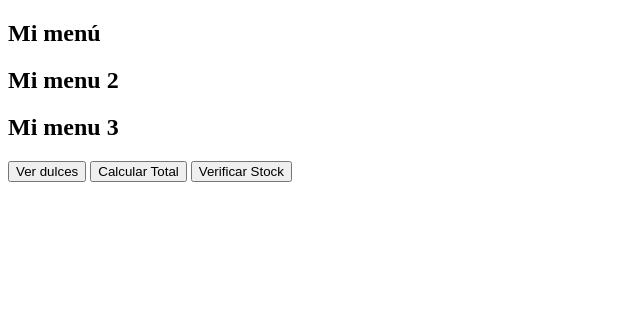
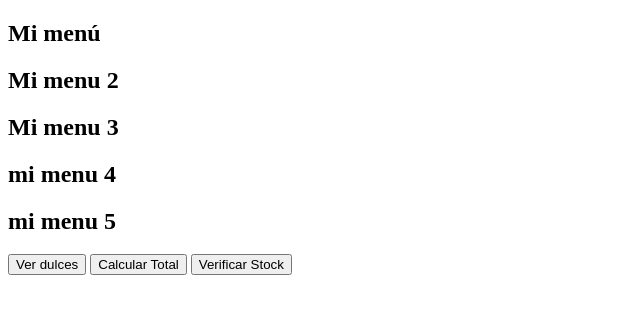
Before and after one commit to Ferchopibe/Ferchopibe, a plain HTML site: page dulces.html in a window 1280 px wide. Shown: the whole page, without its empty margins (0-640 px from the left). Drawn offline with Linux system fonts and the light colour scheme.

Commit message:
version 2

```diff
--- a/dulces.html
+++ b/dulces.html
@@ -9,6 +9,8 @@
     <h2>Mi menú</h2>
     <h2>Mi menu 2</h2>
     <h2>Mi menu 3</h2>
+    <h2>mi menu 4</h2>
+    <h2>mi menu 5</h2>
 
     <button onclick="mostrardulce()">Ver dulces</button>
     <button onclick=" calcularTotal()"> Calcular Total</button>
```
